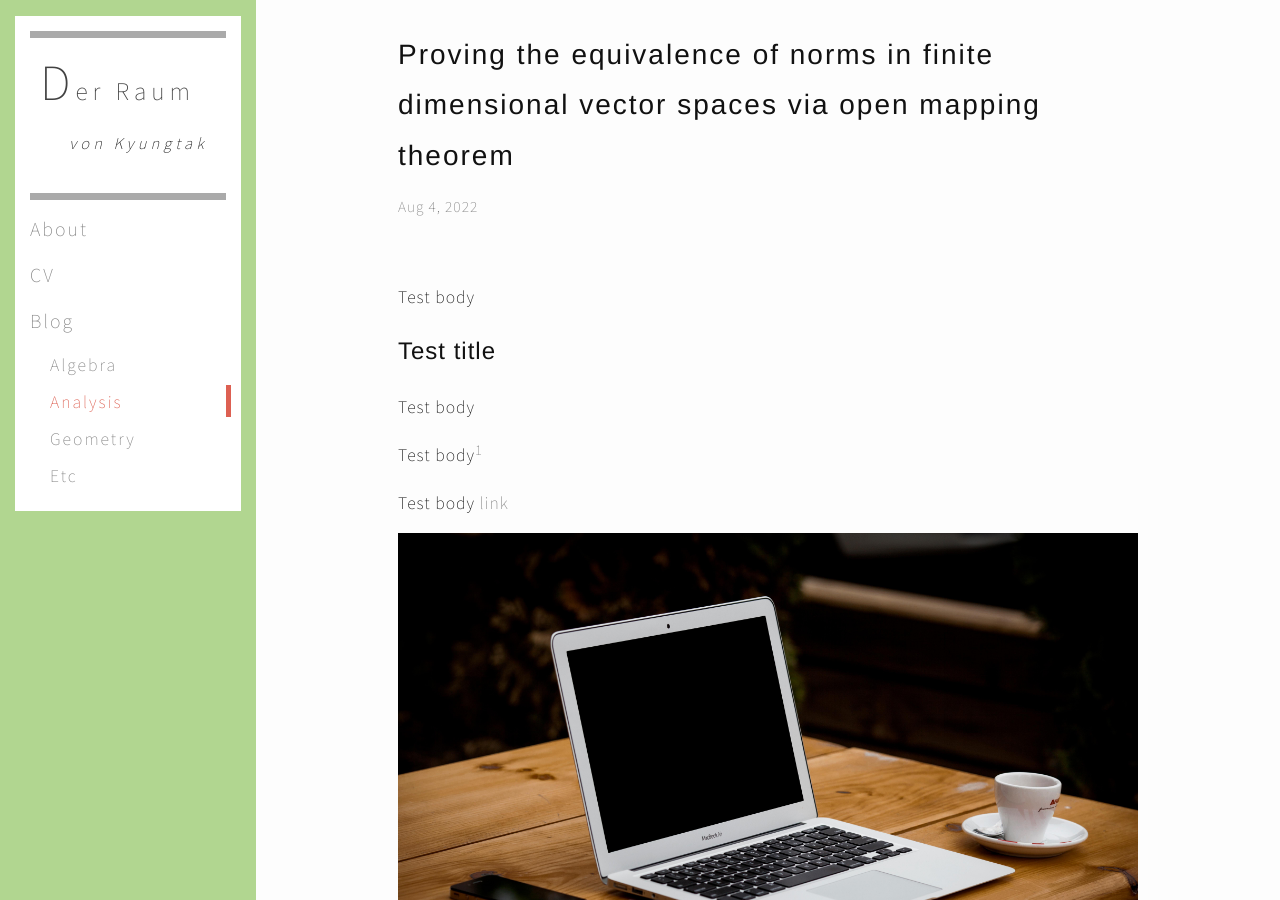
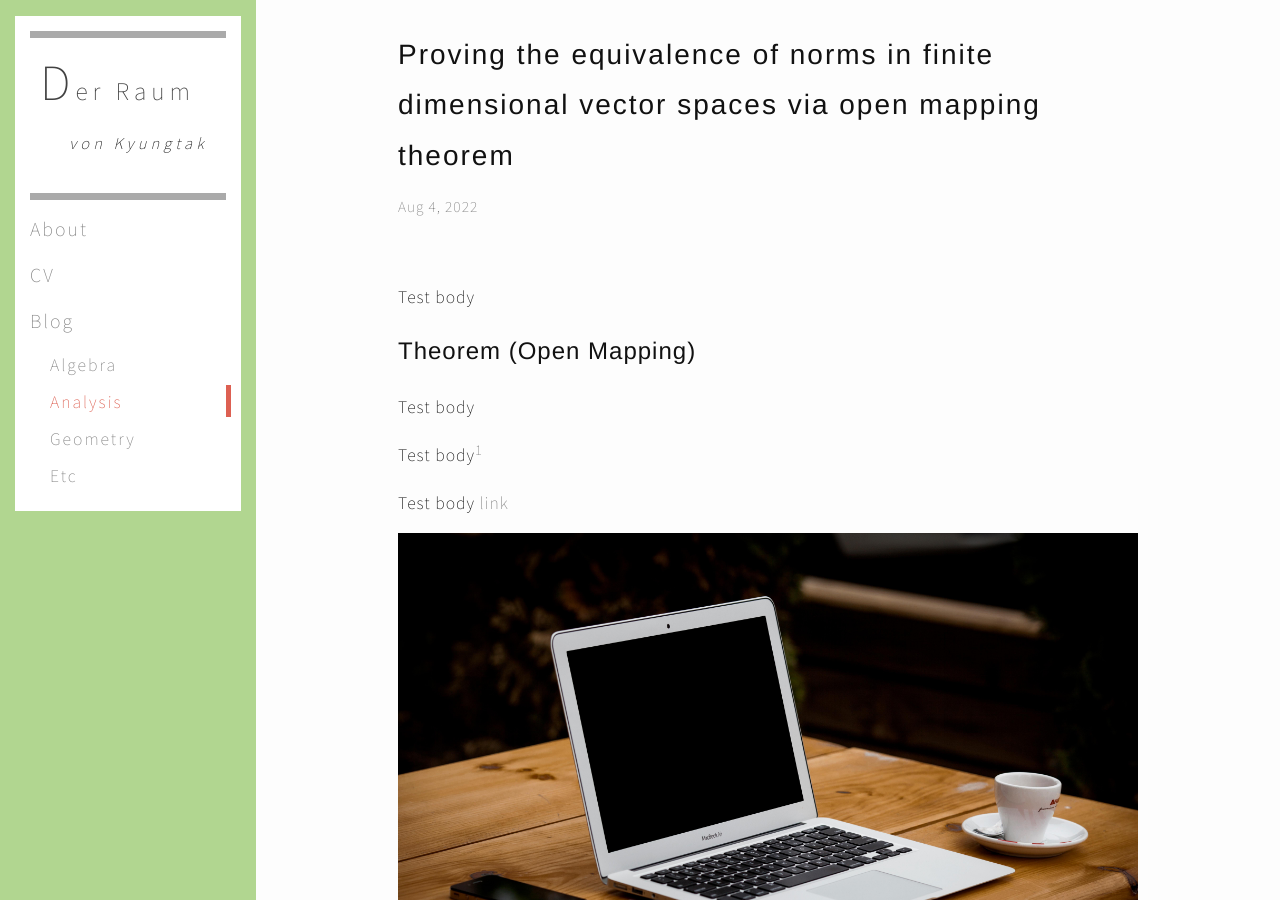
Before and after one commit to Kyungtak-Hong/kyungtak-hong.github.io, a Jekyll site: the page built from _posts/2022-08-04-1.md, in a window 1280 px wide and 900 px high. Built offline with Jekyll 4.4.1, drawn with Linux system fonts in a browser that asks for light colours.

Commit message:
Update 2022-08-04-1.md

```diff
--- a/_posts/2022-08-04-1.md
+++ b/_posts/2022-08-04-1.md
@@ -8,7 +8,8 @@ img-overlay: 0.1
 
 Test body
 
-# Test title
+# Theorem (Open Mapping)
+
 
 Test body
 
```
